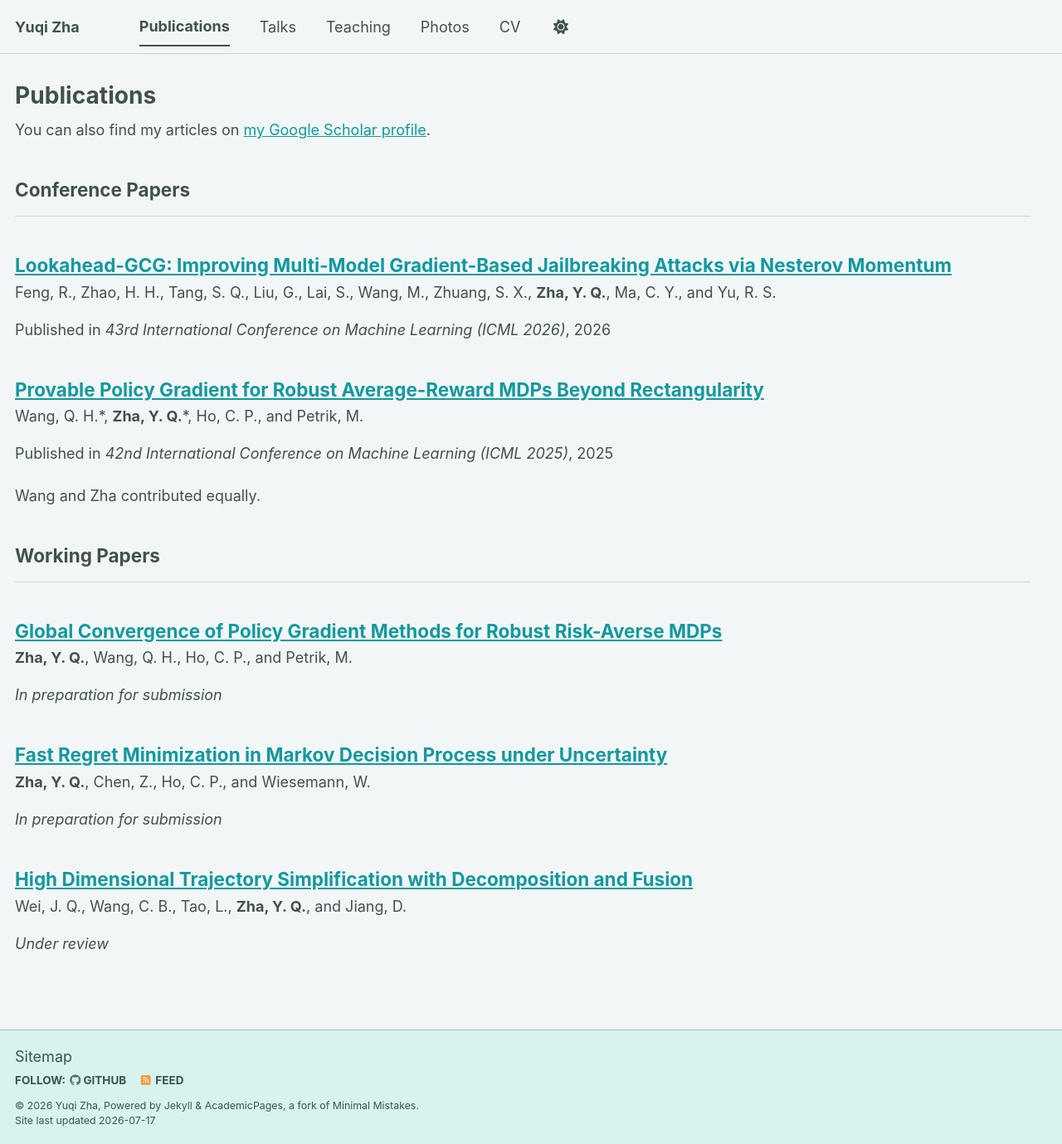
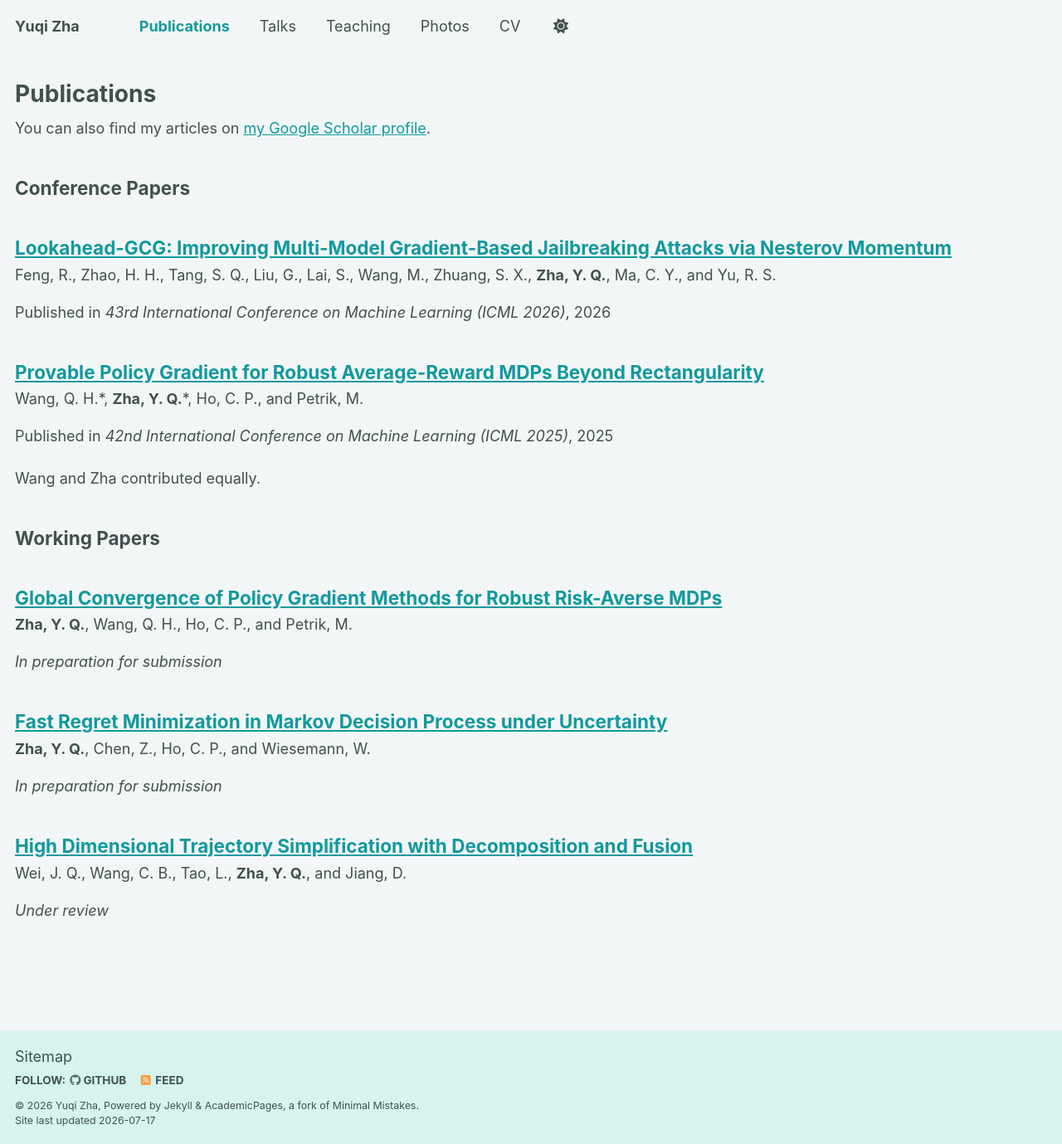
Before and after one commit to Charliez7/Charliez7.github.io, a Jekyll site: the page built from _pages/publications.html, in a window 1280 px wide and 1379 px high. Shown: the whole window at 83% size. Built offline with Jekyll 4.4.1, drawn with Linux system fonts in a browser that asks for light colours; a script bundle is joined from its source files by our own code; library files that are not in the unit come from our copies.

Commit message:
Reduce decorative divider lines

```diff
--- a/_pages/publications.html
+++ b/_pages/publications.html
@@ -20,7 +20,7 @@
         {% continue %}
       {% endif %}
       {% unless title_shown %}
-        <h2>{{ category[1].title }}</h2><hr />
+        <h2>{{ category[1].title }}</h2>
         {% assign title_shown = true %}
       {% endunless %}
       {% include archive-single.html %}
--- a/_sass/layout/_archive.scss
+++ b/_sass/layout/_archive.scss
@@ -29,10 +29,8 @@
 
 .archive__subtitle {
   margin: 1.414em 0 0;
-  padding-bottom: 0.5em;
   font-size: $type-size-5;
   color: var(--global-text-color-light);
-  border-bottom: 1px solid var(--global-border-color);
 
   + .list__item .archive__item-title {
     margin-top: 0.5em;
--- a/_sass/layout/_footer.scss
+++ b/_sass/layout/_footer.scss
@@ -25,8 +25,6 @@
           animation: intro 0.3s both;
   -webkit-animation-delay: 0.45s;
           animation-delay: 0.45s;
-  border-top: 1px solid var(--global-dark-border-color);
-
   footer {
     @include clearfix;
     margin-left: auto;
--- a/_sass/layout/_masthead.scss
+++ b/_sass/layout/_masthead.scss
@@ -14,15 +14,6 @@
   -webkit-animation-delay: 0.15s;
           animation-delay: 0.15s;
   z-index: 20;
-
-  &::after {
-    content: "";
-    position: absolute;
-    bottom: 0;
-    height: 1px;
-    background: var(--global-border-color);
-    width: 100%;
-  }
 
   &__inner-wrap {
     @include container;
@@ -67,15 +58,12 @@
 }
 
 .masthead__menu-item.selected a {
-  color: var(--global-text-color);
+  color: var(--global-base-color);
   font-weight: 700;
-  border-bottom: 2px solid var(--global-text-color);
-  pointer-events: none; /* Move this here */
-  cursor: default; /* Move this here too */
+  pointer-events: none;
+  cursor: default;
 }
 
 .masthead__menu-item.selected a:hover {
-  color: var(--global-text-color);
-  border-bottom: 2px solid var(--global-text-color);
-  /* No need to repeat pointer-events and cursor here */
+  color: var(--global-base-color);
 }
--- a/_sass/layout/_navigation.scss
+++ b/_sass/layout/_navigation.scss
@@ -234,30 +234,6 @@
       }
     }
 
-    a {
-      position: relative;
-
-      &:before {
-        content: "";
-        position: absolute;
-        left: 0;
-        bottom: 0;
-        height: 4px;
-        background: var(--global-border-color);
-        width: 100%;
-        -webkit-transition: $global-transition;
-        transition: $global-transition;
-        -webkit-transform: scaleX(0);
-            -ms-transform: scaleX(0);
-                transform: scaleX(0); /* hide*/
-      }
-
-      &:hover:before {
-        -webkit-transform: scaleX(1);
-            -ms-transform: scaleX(1);
-                transform: scaleX(1); /* reveal*/
-      }
-    }
   }
 
   .hidden-links {
--- a/_sass/layout/_page.scss
+++ b/_sass/layout/_page.scss
@@ -85,8 +85,7 @@
 .page__content {
 
   h2 {
-    padding-bottom: 0.5em;
-    border-bottom: 1px solid var(--global-border-color);
+    padding-bottom: 0;
   }
 
   p, li, dl {
```
